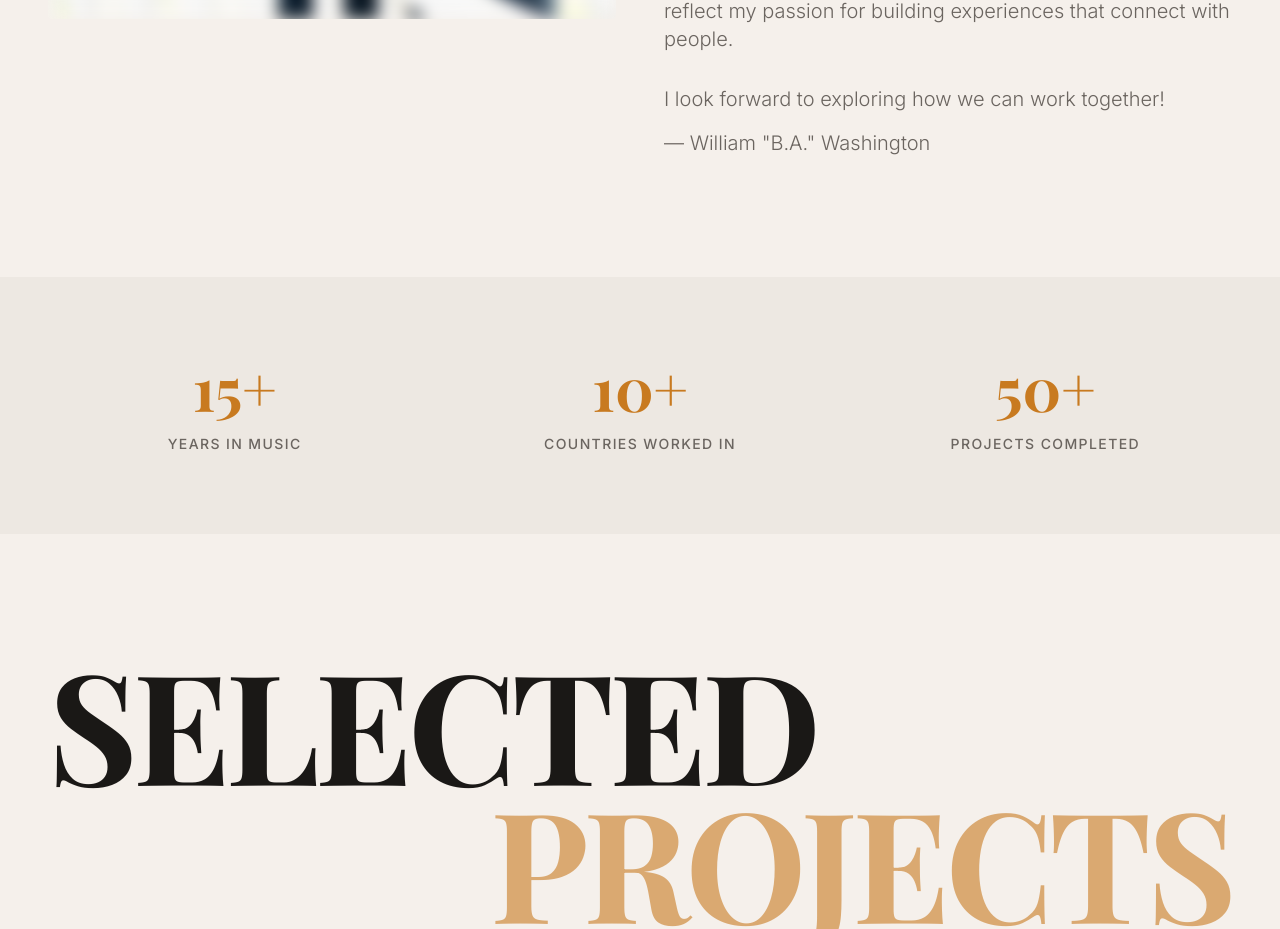
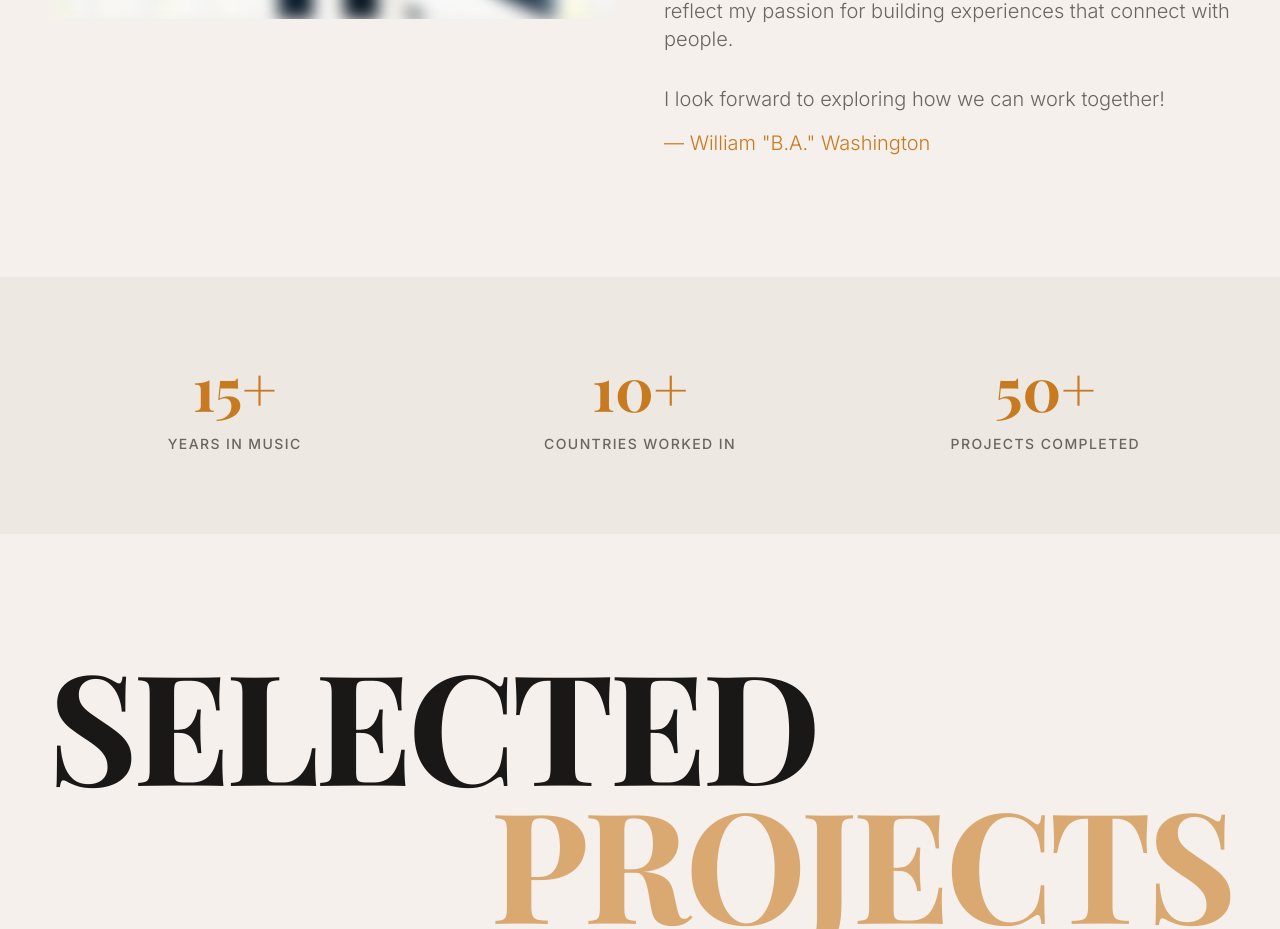
Before and after one commit to 3rdaveba/IDOMUSICSTUFF, a React (Vite) app in the folder app/: page /#/ in a window 1280 px wide. Shown: the part 1611-2540 px from the top of the page. Built offline with nearby package versions, Linux system fonts and the light colour scheme; a web font is replaced by a local one.

Commit message:
style(about): make signature name amber to match artist work page

```diff
--- a/app/src/sections/AboutSection.tsx
+++ b/app/src/sections/AboutSection.tsx
@@ -122,7 +122,7 @@ export default function AboutSection() {
             >
               I look forward to exploring how we can work together!
               <br />
-              <span className="inline-block mt-4">&mdash; William &quot;B.A.&quot; Washington</span>
+              <span className="inline-block mt-4" style={{ color: 'var(--accent-amber)' }}>&mdash; William &quot;B.A.&quot; Washington</span>
             </p>
           </div>
         </div>
```
